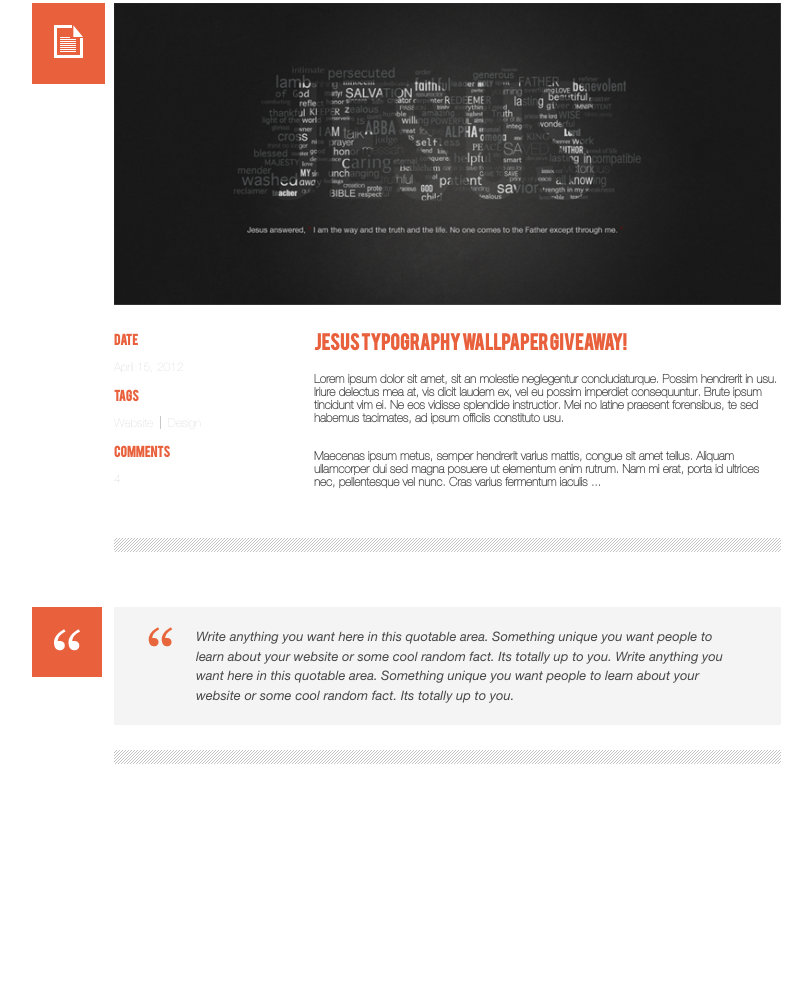
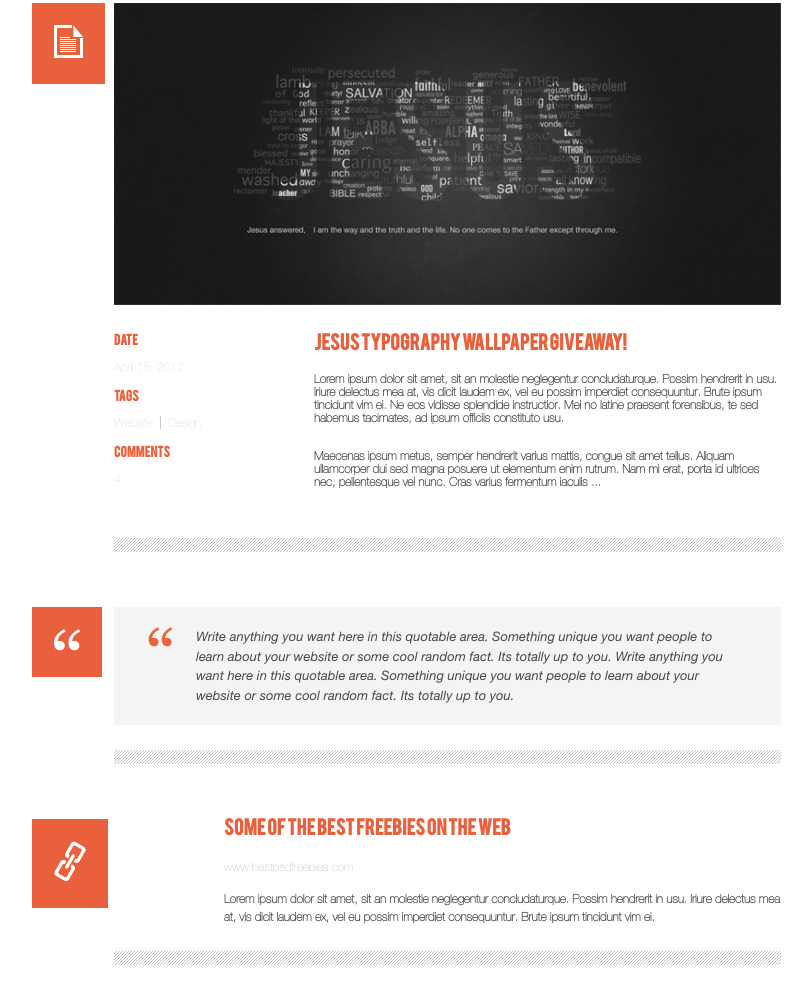
Before and after one commit to KladochnyiVolodymyr/blog, a plain HTML site: page build/page.html in a window 1280 px wide. Shown: the part 841-1845 px from the top of the page, without its empty margins (56-868 px from the left). Before the commit the page ends 1660 px from the top, so only its background shows below. Drawn offline with Linux system fonts and the light colour scheme.

Commit message:
added post__freebies

```diff
--- a/build/page.html
+++ b/build/page.html
@@ -136,6 +136,14 @@
             </div>
             <div class="post__line"></div>
           </div>
+          <div class="post">
+            <div class="post__icon"> <img src="././img/link-icon.png"> </div>
+            <div class="post__freebies">
+              <h2 class="post__title">Some of the best freebies on the web</h2> <a class="freebies__link" href="#">www.bestpsdfreebies.com</a>
+              <p class="freebies__text">Lorem ipsum dolor sit amet, sit an molestie neglegentur concludaturque. Possim hendrerit in usu. Iriure delectus mea at, vis dicit laudem ex, vel eu possim imperdiet consequuntur. Brute ipsum tincidunt vim ei.</p>
+            </div>
+            <div class="post__line"></div>
+          </div>
         </div>
       </div>
     </div>
--- a/src/sass/_posts.scss
+++ b/src/sass/_posts.scss
@@ -90,12 +90,35 @@
 .quote__img{
     vertical-align: top;
     margin-right: 19px;
+    @include r(1130){
+        display: none;
+    }
 }
 .quote__text{
     display: inline-block;
     width: 90%;
     font-size: 13px;
-    font-family: 'Conv_HelveticaNeue-Italic';
+    font-family: $font-helvetica_italic;
     color: #474747;
     line-height: 1.5;
+    @include r(1130){
+        padding: 20px 0px 20px 70px;
+    }
 }
+.post__freebies{
+    padding-left: 110px;
+}
+.freebies__link{
+    color: #9f9f9f;
+    font-family: $font-helvetica;
+    font-size: 12px;
+    text-decoration: none;
+}
+.freebies__text{
+    color: #414141;
+    font-family: $font-helvetica;
+    font-size: 12px;
+    font-weight: bold;
+    line-height: 1.5;
+    margin-top: 15px;
+}
--- a/src/sass/_variables.scss
+++ b/src/sass/_variables.scss
@@ -6,3 +6,4 @@ $screen-xl: 1200;
 $main-color: #e8603c;
 $font-bebas: 'bebas';
 $font-helvetica: 'HelveticaNeue';
+$font-helvetica_italic: 'Conv_HelveticaNeue-Italic';
```
Also changed, not shown: src/templates/partials/_posts.html (+11 -0 lines), build/css/app.css, 1 other file.
